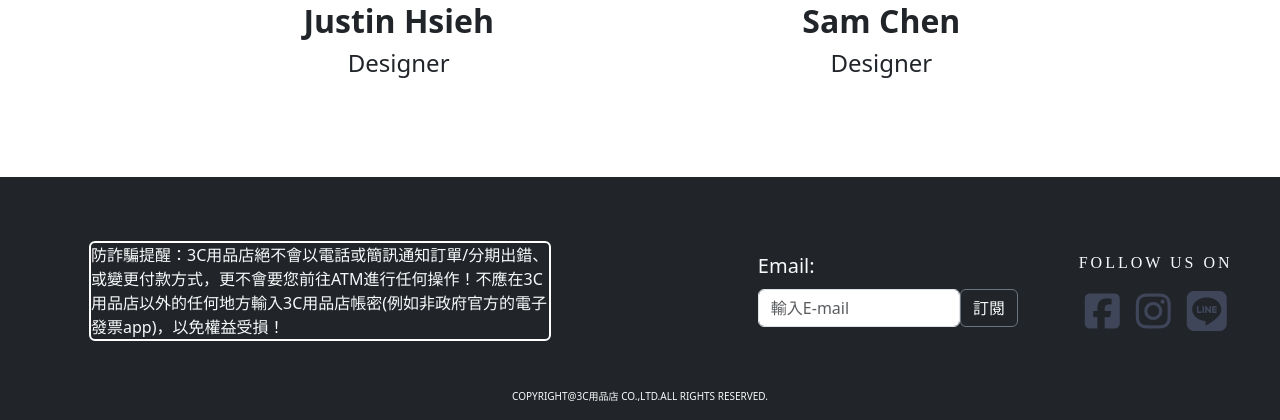
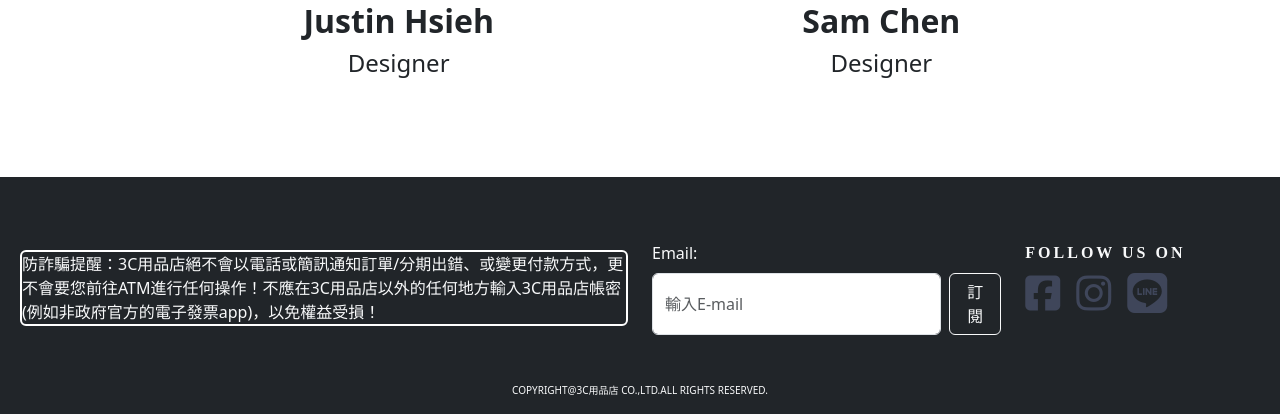
Before and after one commit to justinhsieh/web-design, a PHP site: page /index.php in a window 1280 px wide. Shown: the part 2407-2827 px from the top of the page. Run offline with PHP 8.4, Linux system fonts and the light colour scheme; some libraries are stand-ins or nearby versions.

Commit message:
Update footer.php

```diff
--- a/footer.php
+++ b/footer.php
@@ -2,31 +2,36 @@
 <footer class="bg-dark">
     <div class="container-fluid">
       <div class="row bg-dark py-5 align-items-center">
-        <div class="col-12 col-md-6 text-light d-flex justify-content-center mt-3">
-          <span class="d-flex w-75 border border-2 border-white rounded">防詐騙提醒：3C用品店絕不會以電話或簡訊通知訂單/分期出錯、或變更付款方式，更不會要您前往ATM進行任何操作！不應在3C用品店以外的任何地方輸入3C用品店帳密(例如非政府官方的電子發票app)，以免權益受損！</span>
+
+        <div class="col-12 col-md-6 text-light mt-3">
+          <span class="d-flex border border-2 border-white rounded ms-2">防詐騙提醒：3C用品店絕不會以電話或簡訊通知訂單/分期出錯、或變更付款方式，更不會要您前往ATM進行任何操作！不應在3C用品店以外的任何地方輸入3C用品店帳密(例如非政府官方的電子發票app)，以免權益受損！</span>
         </div>
-        <div class="col-12 col-md-6 d-flex mt-3">
-          <div class="col-7 d-flex ms-3">
-            <div class="subscribe w-75 ms-auto">
-              <div class="text-light fs-5 mb-2">Email:</div>
-              <form action="" id="subscribe" class="d-flex">
-                <input type="email" class="form-control w-75" id="email" name="email" placeholder="輸入E-mail" aria-label="Recipient's username" aria-describedby="button-addon2">
-                <button class="btn btn-outline-secondary text-light" type="submit" id="button-addon2">訂閱</button>
+
+        <div class="col-12 col-md-6 mt-3">
+          <div class="row">
+            <!-- Email -->
+            <div class="col-12 col-lg-7 mb-3 mb-md-0">
+              <div class="subscribe">
+                <div class="text-light fs-6 mb-2">Email:</div>
+                <form action="" id="subscribe" class="d-flex flex-column flex-sm-row gap-2">
+                  <input type="email" class="form-control input-width-md-75" id="email" name="email" placeholder="輸入E-mail" aria-label="email">
+                  <button class="btn btn-outline-light" type="submit">訂閱</button>
                 </form>
-              <span id="error-container"></span>
+                <span id="error-container" class="text-danger small"></span>
               </div>
             </div>
-          <div class="col-5">
-            <div class="followus">
-              <div class="title text-light text-center followus_title">FOLLOW US ON</div>
-              <div class="d-flex justify-content-center gap-3 mt-3">
-                <a href="#" title="facebook">
+            <!-- Social Icons -->
+            <div class="col-12 col-lg-5">
+              <div class="followus text-center text-md-start">
+                <div class="text-light fw-bold mb-2 followus_title">FOLLOW US ON</div>
+                <div class="d-flex justify-content-center justify-content-md-start gap-3 fs-4">
+                  <a href="#" class="text-light" title="Facebook">
                     <i class="fa-brands fa-square-facebook"></i>
                   </a>
-                <a href="#" title="Instagram">
+                  <a href="#" class="text-light" title="Instagram">
                     <i class="fa-brands fa-instagram"></i>
                   </a>
-                <a href="#"title="Line">
+                  <a href="#" class="text-light" title="Line">
                     <i class="fa-brands fa-line"></i>
                   </a>
                 </div>
@@ -35,11 +40,10 @@
           </div>
         </div>
       </div>
-    <div class="container text-center">
+    </div>
     <div class="row">
       <div class="col">
-          <p class="copyright text-light">COPYRIGHT@3C用品店 CO.,LTD.ALL RIGHTS RESERVED.</p>
-        </div>
+        <p class="copyright text-light text-center">COPYRIGHT@3C用品店 CO.,LTD.ALL RIGHTS RESERVED.</p>
       </div>
     </div>
   </footer>
```
Lines whose indentation alone changed are shown as unchanged.
